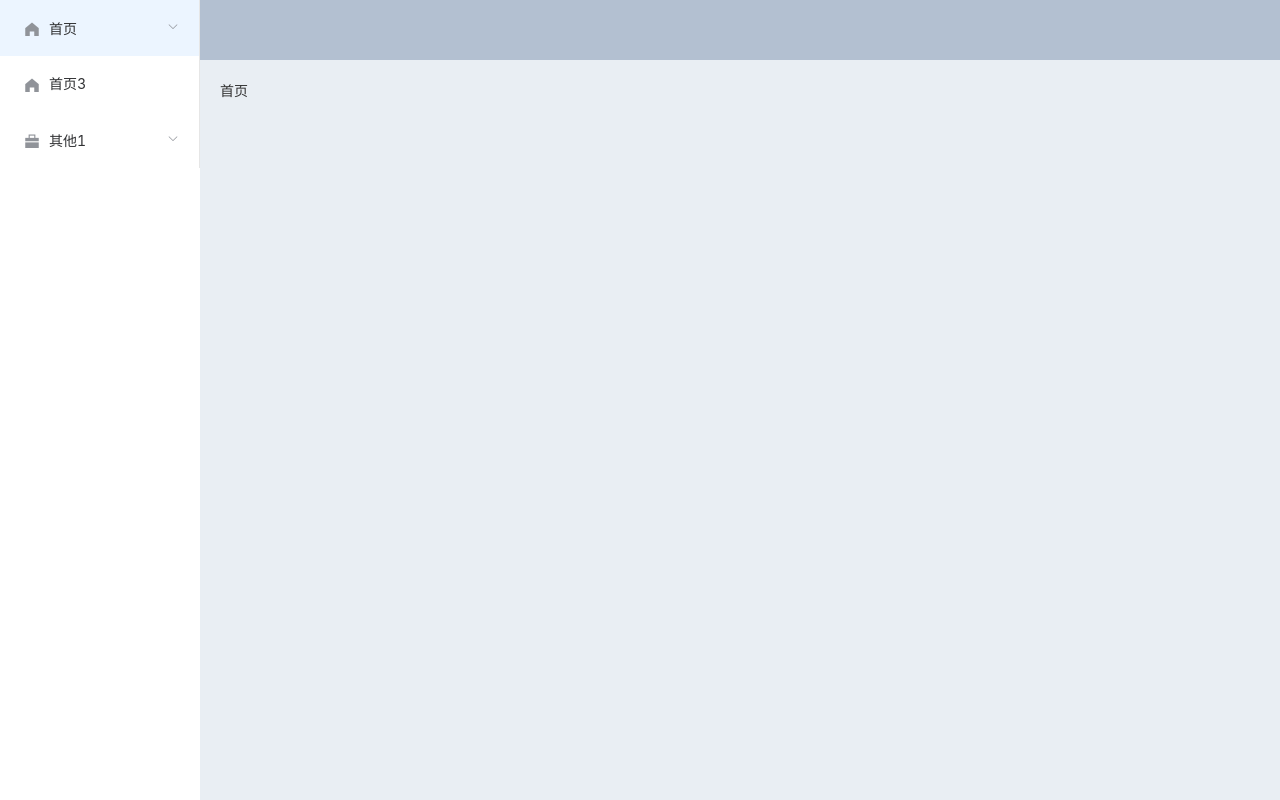
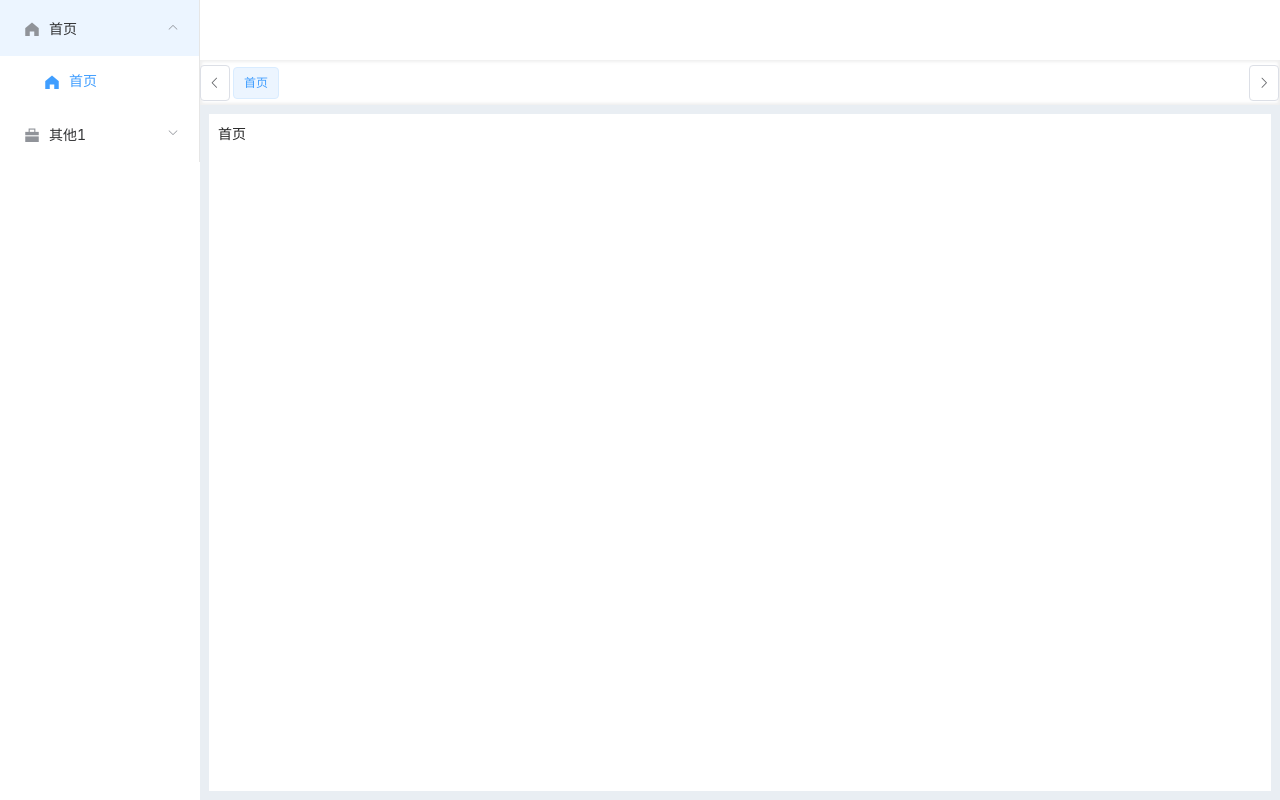
Before and after one commit to qujingwei/vue3-admin, a Vue app: page /home in a window 1280 px wide. Built offline with nearby package versions, Linux system fonts and the light colour scheme.

Commit message:
增加tag-nav逻辑

```diff
--- a/src/components/main/components/side/side-menu.vue
+++ b/src/components/main/components/side/side-menu.vue
@@ -1,6 +1,7 @@
 <template>
   <el-aside width="200px">
     <el-menu
+      :default-active="currentRoute.name"
       @select="handleSelect">
       <template v-for="item in menuList">
         <template v-if="showChildren(item)">
@@ -26,6 +27,7 @@
 </template>
 <script>
 import SideMenuItem from './side-menu-item'
+import { useRouter } from 'vue-router'
 import { showChildren, getName, getTitle, getIcon } from './mixin'
 export default {
   name:'sideMenu',
@@ -50,7 +52,8 @@ export default {
       getName,
       getTitle,
       handleSelect,
-      getIcon
+      getIcon,
+      currentRoute:useRouter().currentRoute
     }
   }
 }
--- /dev/null
+++ b/src/components/main/components/tag-nav/index.js
@@ -0,0 +1,2 @@
+import TagNav from './tag-nav.vue'
+export default TagNav
--- /dev/null
+++ b/src/components/main/components/tag-nav/tag-nav.vue
@@ -0,0 +1,111 @@
+<template>
+    <div class="tag-nav-wrapper">
+        <div class="tags-nav">
+            <div class="nav-left-btn">
+                <el-button style="padding:10px 7px;" size="medium" icon="el-icon-arrow-left"></el-button>
+            </div>
+            <div class="nav-scroll-outer">
+                <div class="scroll-body">
+                    <el-tag v-for="item in tagList"
+                    :key="item.name"
+                    @click="tagClick(item)"
+                    @close="tagClose(item)"
+                    :type="isCurrentTag(item) ? '' : 'info'"
+                    :closable="tagList.length > 1">{{getTitle(item)}}</el-tag>
+                </div>
+            </div>
+            <div class="nav-right-btn">
+                <el-button style="padding:10px 7px;" size="medium" icon="el-icon-arrow-right"></el-button>
+            </div>
+            <div class="nav-close-btn"></div>
+        </div>
+    </div>
+</template>
+<script>
+import { routerEqual } from '@/libs/utils'
+import { onMounted } from 'vue'
+export default {
+    name: 'tagNav',
+    props:{
+        value:{
+            type: Object,
+            default: function(){
+                return {}
+            }
+        },
+        list:{
+            type: Array,
+            default: function(){
+                return []
+            }
+        }
+    },
+    emits:['on-select','on-close'],
+    setup(props,{ emit }){
+        const tagClick = function(item){
+            emit('on-select', item)
+        }
+        const tagClose = function(item){
+            console.log(111);
+            emit('on-close', item)
+        }
+        const getTitle = function(item){
+            return item.meta && item.meta.title || item.name
+        }
+        const isCurrentTag = function(item){
+            return routerEqual(item, props.value)
+        }
+        onMounted(() => {
+
+        })
+        return {
+            tagClick,
+            tagClose,
+            getTitle,
+            isCurrentTag,
+            tagList:props.list,
+            currentRoute:props.value
+        }
+    }
+}
+</script>
+<style lang="less" scope>
+    .tag-nav-wrapper{
+        height: 45px;
+        background:#F0F0F0;
+        .tags-nav{
+            height: 100%;
+            width: 100%;
+            display: flex;
+            align-items:center;
+            background: rgb(255, 255, 255);
+            box-shadow: 0px 0 3px 2px rgb(100 100 100 / 10%) inset;
+        }
+        .nav-left-btn{
+            flex: 0 0 auto;
+        }
+        .nav-scroll-outer{
+            flex: 1 1 auto;
+            position: relative;
+            overflow: hidden;
+            height: 32px;
+            .scroll-body{
+                white-space: nowrap;
+                position: absolute;
+                left: 0;
+            }
+        }
+        .nav-right-btn{
+            flex: 0 0 auto;
+            border-right: 1px solid #F0F0F0;
+        }
+        .nav-close-btn{
+            flex: 0 0 auto;
+        }
+        .el-tag{
+            margin: 0 3px;
+            cursor: pointer;
+            user-select: none;
+        }
+    }
+</style>
--- a/src/components/main/main.vue
+++ b/src/components/main/main.vue
@@ -4,25 +4,66 @@
     <side-menu @on-select='turnToPage' :menu-list="menuList"></side-menu>
     <el-container>
       <el-header></el-header>
+      <tag-nav :list='tagList' :value="currentRoute" @on-select="tagSelect" @on-close="tagClose"></tag-nav>
       <el-main>
-        <router-view></router-view>
+        <div class="main-warp">
+          <router-view></router-view>
+        </div>
       </el-main>
     </el-container>
   </el-container>
 </template>
 <script>
 import SideMenu from './components/side/side-menu.vue'
+import TagNav from './components/tag-nav'
 import { useRouter, onBeforeRouteLeave } from 'vue-router'
-import { computed } from 'vue'
 import { useStore } from 'vuex'
+import { onMounted } from 'vue'
+import { routerEqual, getNextRoute } from '@/libs/utils'
 export default {
   name: 'Main',
   components:{
-    SideMenu
+    SideMenu,
+    TagNav
   },
   setup(){
-    let router = useRouter()
+    const store = useStore()
+    const router = useRouter()
+    const currentRoute = router.currentRoute
+    let tagList = store.state.app.tagNavList
+    const addTag = function(route){
+      const { name, params, query, meta, path } = route
+      store.commit('addTag',{ name, params, query, meta, path })
+    }
 
+    onMounted(() => {
+      addTag(currentRoute.value)
+    })
+    // 路由变化
+    onBeforeRouteLeave((to) => {
+      addTag(to)
+    })
+
+    // tag标签逻辑
+    const tagSelect = function(route){
+      turnToPage(route)
+    }
+    const tagClose = function(route, type){
+      if(type === 'all'){
+        console.log('all');
+      }else if(type === 'other'){
+        console.log('other');
+      }else{
+        if(routerEqual(route, currentRoute.value)){
+          let nextRoute = getNextRoute(tagList, route)
+          turnToPage(nextRoute)
+        }
+        const list = tagList.filter(item => !routerEqual(route, item))
+        store.commit('setTagNavList', list)
+      }
+    }
+
+    // 页面跳转
     const turnToPage = function(route){
       let {name, params, query} = {}
       if(typeof route === 'string'){
@@ -38,17 +79,14 @@ export default {
         query
       })
     }
-    let menuList = computed(() => {
-      return useStore().getters.menuList
-    })
 
-    onBeforeRouteLeave(() => {
-
-      // console.log(to)
-    })
     return {
-      menuList,
-      turnToPage
+      menuList:store.getters.menuList,
+      tagList,
+      currentRoute,
+      turnToPage,
+      tagSelect,
+      tagClose
     }
   }
 }
@@ -56,16 +94,20 @@ export default {
 
 <style lang="less" scoped>
   .el-header {
-    background-color: #B3C0D1;
+    background-color: rgb(255, 255, 255);
   }
-
   .el-main {
+    padding: 9px;
     background-color: #E9EEF3;
-    color: #333;
-    height: calc(100% - 60px);
-    overflow: hidden;
   }
   .el-container{
     height: 100%;
   }
+  .main-warp{
+    width: 100%;
+    height: 100%;
+    padding: 9px;
+    overflow: auto;
+    background: rgb(255, 255, 255);
+  }
 </style>
--- /dev/null
+++ b/src/libs/tools.js
@@ -0,0 +1,22 @@
+
+/**
+ * 判断两个对象是否相等
+ */
+export const objEqual = (obj1, obj2) => {
+    // 是否是对象
+    if(!(obj1 instanceof Object) || !(obj2 instanceof Object)) return false
+    // 可枚举属性是否一样多
+    const keys1 = Object.keys(obj1)
+    const keys2 = Object.keys(obj2)
+    if(keys1.length !== keys2.length) return false
+    // 递归比较属性值是否相同
+    for (let index = 0; index < keys1.length; index++) {
+        const key = keys1[index];
+        if(obj1[key] instanceof Object && obj2[key] instanceof Object){
+            objEqual(obj1[key], obj2[key])
+        }else if(obj1[key] !== obj2[key]){
+            return false
+        }
+    }
+    return true
+}
--- a/src/libs/utils.js
+++ b/src/libs/utils.js
@@ -1,3 +1,5 @@
+import { objEqual } from './tools'
+
 /**
  * @param {Array} list 路由列表
  * @returns {Array} list 需要显示的路由列表
@@ -19,3 +21,42 @@ export const getMenuByRouter = (list=[]) => {
     })
     return res
 }
+
+/**
+ * 判断当前打开的路由列表是否存在 参数router
+ * @param {Array} list 路由列表
+ * @router {Object} 路由对象
+ */
+export const routerIsexist = (list = [], router = {}) => {
+    return !!list.find(item => routerEqual(item,router))
+}
+
+/**
+ * 判断两个路由是否相等
+ */
+export const routerEqual = (route1, route2) => {
+    const params1 = route1.params || {}
+    const params2 = route2.params || {}
+    const query1 = route1.query || {}
+    const query2 = route2.query || {}
+    return route1.name === route2.name && objEqual(params1, params2) && objEqual(query1, query2)
+}
+
+
+/**
+ * 判断当前打开的路由列表是否存在 参数router
+ * @param {Array} list 路由列表
+ * @router {Object} 路由对象
+ */
+export const getNextRoute = (list, route) => {
+    let res = null
+    if(list && list.length > 1){
+        let index = list.findIndex(item => routerEqual(item, route))
+        if(index === list.length - 1){
+            res = list[index - 1]
+        }else{
+            res = list[index + 1]
+        }
+    }
+    return res
+}
--- a/src/router/routers.js
+++ b/src/router/routers.js
@@ -39,15 +39,6 @@ export default [
         ]
     },
     {
-        path: '/home3',
-        name:'home3',
-        meta:{
-            title:'首页3',
-            icon:'el-icon-s-home'
-        },
-        component: () => import('@/view/home/home.vue'),
-    },
-    {
         path: '/about',
         name: 'about',
         component: Main,
@@ -63,15 +54,15 @@ export default [
                     title:'其他2'
                 },
                 component: () => import('@/view/about/index'),
-                children:[{
-                    path: '/home2',
-                    name:'home2',
-                    meta:{
-                        title:'首页',
-                    },
-                    component: () => import('@/view/home/home.vue'),
-                }],
             }
         ]
-    }
+    },
+    {
+        path: '/:pathMatch(.*)*',
+        name: 'error_404',
+        meta: {
+            hideMenu: true
+        },
+        component: () => import('@/view/error-page/404.vue')
+      }
 ]
--- a/src/store/modile/app.js
+++ b/src/store/modile/app.js
@@ -1,15 +1,31 @@
-import { getMenuByRouter } from '@/libs/utils'
+import { getMenuByRouter, routerIsexist } from '@/libs/utils'
 import routes from '@/router/routers'
 
 export default {
     state: {
-
+        tagNavList:[]
     },
     getters:{
         menuList: () => getMenuByRouter(routes)
     },
     mutations: {
-
+        setTagNavList(state, list = []){
+            state.tagNavList.length = 0
+            list.forEach(item => {
+                state.tagNavList.push(item)
+            })
+            // state.tagNavList = [...list]
+        },
+        addTag(state, router){
+            if(!routerIsexist(state.tagNavList, router)){
+                state.tagNavList.push(router)
+            }
+        },
+        closeTag(state, router){
+            if(routerIsexist(state.tagNavList, router)){
+                // const nextRouter = getNextRouter(router)
+            }
+        }
     },
     actions: {
 
--- /dev/null
+++ b/src/view/error-page/404.vue
@@ -0,0 +1,3 @@
+<template>
+    404
+</template>
```
